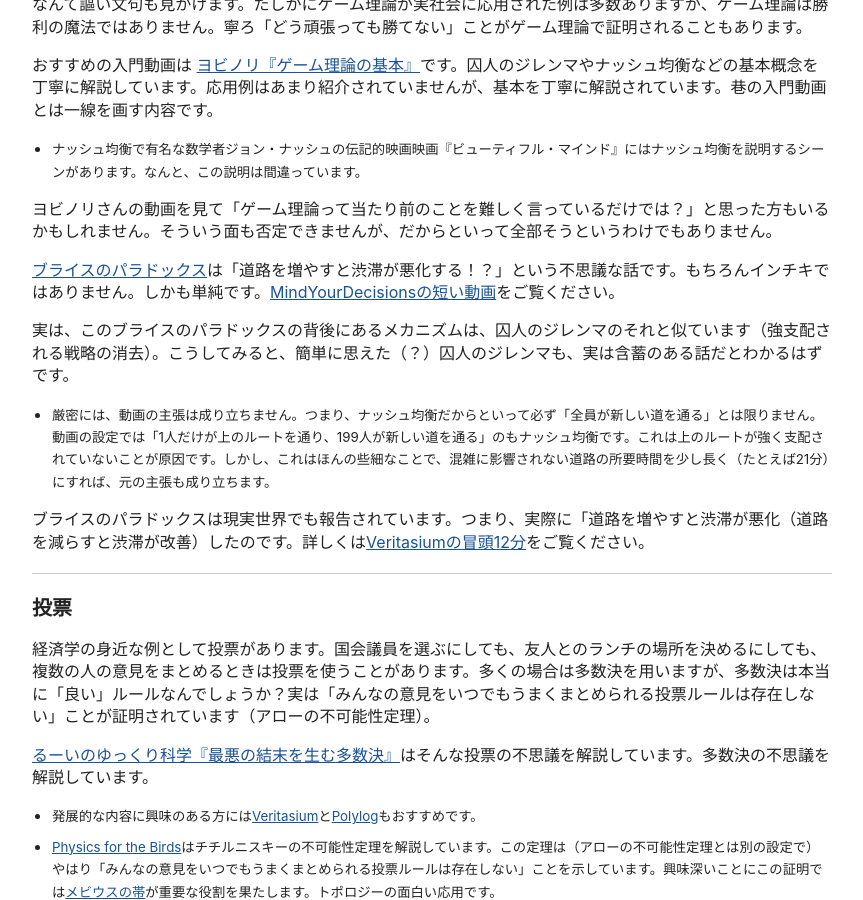
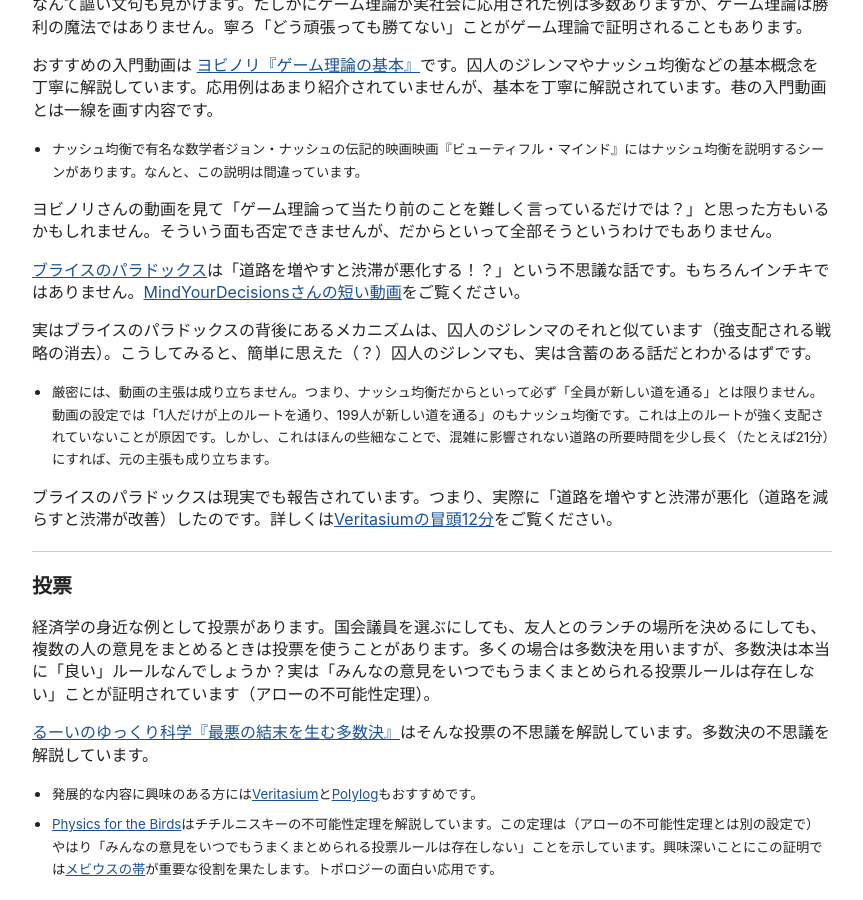
Before and after one commit to tetsuyahoshino137/tetsuyahoshino137.github.io, a Jekyll site: the page built from posts/youtube.md, in a window 1280 px wide and 900 px high, scrolled down 604 px. Shown: the whole window, without its empty margins (208-1071 px from the left). Built offline with Jekyll 4.4.1, drawn with Linux system fonts in a browser that asks for light colours; some of the changed text lies outside the part shown.

Commit message:
Update youtube.md

```diff
--- a/posts/youtube.md
+++ b/posts/youtube.md
@@ -38,13 +38,13 @@
 
 ヨビノリさんの動画を見て「ゲーム理論って当たり前のことを難しく言っているだけでは？」と思った方もいるかもしれません。そういう面も否定できませんが、だからといって全部そうというわけでもありません。
 
-[ブライスのパラドックス](https://ja.wikipedia.org/wiki/%E3%83%96%E3%83%A9%E3%82%A4%E3%82%B9%E3%81%AE%E3%83%91%E3%83%A9%E3%83%89%E3%83%83%E3%82%AF%E3%82%B9)は「道路を増やすと渋滞が悪化する！？」という不思議な話です。もちろんインチキではありません。しかも単純です。[MindYourDecisionsの短い動画](https://www.youtube.com/watch?v=8mlH9bnvWVE)をご覧ください。
+[ブライスのパラドックス](https://ja.wikipedia.org/wiki/%E3%83%96%E3%83%A9%E3%82%A4%E3%82%B9%E3%81%AE%E3%83%91%E3%83%A9%E3%83%89%E3%83%83%E3%82%AF%E3%82%B9)は「道路を増やすと渋滞が悪化する！？」という不思議な話です。もちろんインチキではありません。[MindYourDecisionsさんの短い動画](https://www.youtube.com/watch?v=8mlH9bnvWVE)をご覧ください。
 
-実は、このブライスのパラドックスの背後にあるメカニズムは、囚人のジレンマのそれと似ています（強支配される戦略の消去）。こうしてみると、簡単に思えた（？）囚人のジレンマも、実は含蓄のある話だとわかるはずです。
+実はブライスのパラドックスの背後にあるメカニズムは、囚人のジレンマのそれと似ています（強支配される戦略の消去）。こうしてみると、簡単に思えた（？）囚人のジレンマも、実は含蓄のある話だとわかるはずです。
 
 - <small>厳密には、動画の主張は成り立ちません。つまり、ナッシュ均衡だからといって必ず「全員が新しい道を通る」とは限りません。動画の設定では「1人だけが上のルートを通り、199人が新しい道を通る」のもナッシュ均衡です。これは上のルートが強く支配されていないことが原因です。しかし、これはほんの些細なことで、混雑に影響されない道路の所要時間を少し長く（たとえば21分）にすれば、元の主張も成り立ちます。</small>
 
-ブライスのパラドックスは現実世界でも報告されています。つまり、実際に「道路を増やすと渋滞が悪化（道路を減らすと渋滞が改善）したのです。詳しくは[Veritasiumの冒頭12分](https://youtu.be/-QTkPfq7w1A)をご覧ください。
+ブライスのパラドックスは現実でも報告されています。つまり、実際に「道路を増やすと渋滞が悪化（道路を減らすと渋滞が改善）したのです。詳しくは[Veritasiumの冒頭12分](https://youtu.be/-QTkPfq7w1A)をご覧ください。
 
 ---
 
@@ -93,9 +93,9 @@
 
 経済学でもトポロジー（位相）という数学が登場します。トポロジーはよく「ドーナツとマグカップを同じとみなす数学」と紹介され、面白そうな反面、「だから何なの？」「経済学と関係あるの？」と思う方もいるでしょう。
 
-[3Blue1Brown『トポロジーって何？』](https://youtu.be/IQqtsm-bBRU)は、具体的な問題への応用を通してトポロジーの有用性を垣間見せてくれる動画です（[日本語版](https://youtu.be/qAgungg5jpM)）。同様のアイデア（不動点定理）はナッシュ均衡の存在証明などに応用されています。トポロジーは抽象的ですが、具体的な応用があるとわかるとモチベーションも湧きますね。
+[3Blue1Brown『トポロジーって何？』](https://youtu.be/IQqtsm-bBRU)は、具体的な問題への応用を通してトポロジーの有用性を垣間見せてくれる動画です（[日本語版](https://youtu.be/qAgungg5jpM)）。同様のアイデア（不動点定理）は経済学ではナッシュ均衡の存在証明など至るところで応用されています。トポロジーは抽象的ですが、具体的な応用があるとわかるとモチベーションも湧きますね。
 
-- <small>この動画では、問題をメビウスの帯に言い換えることで解決しました。驚くべきことに、同様の技法は投票の問題でも使われています。[Physics for the Birdsの動画](https://youtu.be/v5ev-RAg7Xs)をご覧ください。</small>
+- <small>この動画では、問題をメビウスの帯に言い換えることで解決しました。驚くべきことに、似たアイデアは投票の問題でも使われています。[Physics for the Birdsの動画](https://youtu.be/v5ev-RAg7Xs)をご覧ください。</small>
 - <small>モチベーションがわかっても、トポロジーが抽象的で取っつきにくいのは変わりありません。結局は慣れだと思いますが、抽象論に辟易している方には、[MathneQさん](https://youtu.be/CrkAYD5ua6o)や[趣味の大学数学さん](https://youtu.be/9LZzyNQlEdQ)がおすすめです。</small>
 
 ---
@@ -130,11 +130,11 @@
 
 私自身、研究発表や授業が上手いわけではないことは百も承知ですが、そんな人こそ何とかしようと色々調べているものです。というわけで、個人的に参考にしているものをいくつかご紹介します。
 
-[河東『セミナーの準備のしかたについて』](https://www.ms.u-tokyo.ac.jp/~yasuyuki/sem.htm)は動画ではありませんが、触れないわけにはいきません。河東先生は数学者でいらっしゃいますが、心構えは同じであるはずです。（少なくともそうありたいです。）王道にして至高、まずはここから。
+[河東『セミナーの準備のしかたについて』](https://www.ms.u-tokyo.ac.jp/~yasuyuki/sem.htm)は動画ではありませんが、触れないわけにはいきません。河東先生は数学者でいらっしゃいますが、心構えは同じであるはず（べき）です。王道にして至高、まずはここから。
 
 経済学の研究発表ではしばしばスライドを使います。しかし、スライドの作成方法やコツを教わる機会はほとんどありません。書店に並ぶプレゼン指南書の多くはビジネス向けで、数式を含む学術発表には適さないアドバイスも少なくありません。[早水『PowerPoint スライド作成実演ライブ』](https://youtu.be/zMp3BrIakOY)は学術発表向けスライドの作成ノウハウがを解説しています。早水先生は数学者ですが、紹介されている内容は経済理論の発表にも応用できます。早水先生はPowerPointを使用されていますが、KeynoteでもBeamerでも本質は同じです。ちなみに、[早水先生の授業動画](https://www.youtube.com/@hayamizu/playlists)もおすすめです。
 
-経済理論の研究発表に関しては、[Shengwu Li "How to Give an Economic Theory Talk"](https://drive.google.com/file/d/1SHiJs6Uz1wDBOSMRb8rPvu4UkqfJUjSF/view)がおすすめです。これも動画ではないですが。
+経済理論の研究発表に関しては、動画ではないですが、[Shengwu Li "How to Give an Economic Theory Talk"](https://drive.google.com/file/d/1SHiJs6Uz1wDBOSMRb8rPvu4UkqfJUjSF/view)がおすすめです。
 
 - <small>Li先生の研究発表はまるで魔法のように惹き込まれます。</small>
 
```
Also changed, not shown: other parts of posts/youtube.md (+2 -2 lines).
